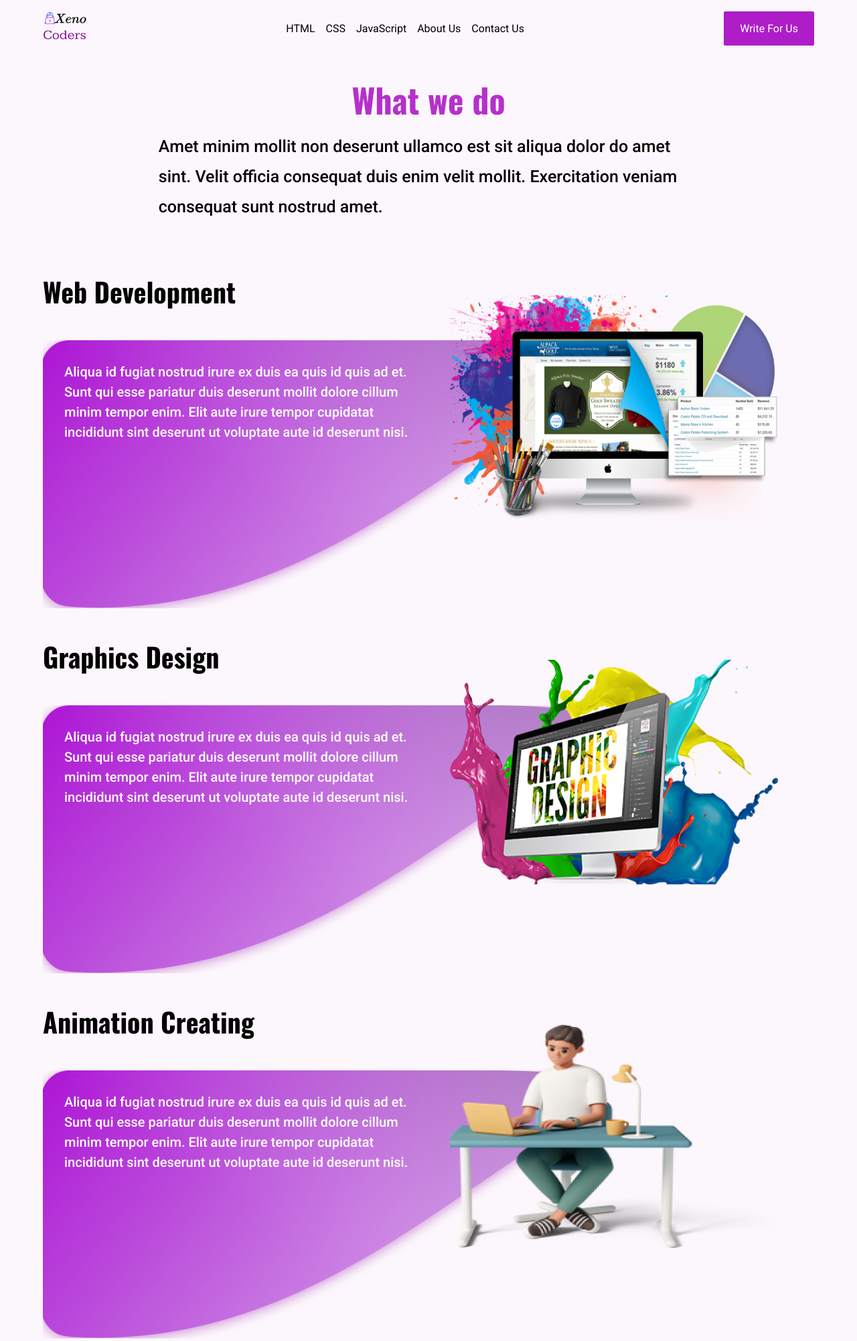
After one commit to fhayvy/XenoCodersBlog, a Django app: page /blog/write-for-us/ in a window 1280 px wide. The commit adds this page. Shown: the top 2002 px of the page at 67% size. Run offline with Django 4.2, Linux system fonts and the light colour scheme; some libraries are stand-ins or nearby versions.

Commit message:
Write For Us Done

```diff
--- a/xenocoders/authentication/templates/_partials/base.html
+++ b/xenocoders/authentication/templates/_partials/base.html
@@ -28,7 +28,7 @@
                     <div class="avi"><img src="{% static 'media/user-img.png' %}" alt=""></div>
                 </div>
                 <div class="logout">
-                    <a href="">Write For Us</a>
+                    <a href="{% url 'write-for-us' %}">Write For Us</a>
                 </div>
             </div>
         </header>
--- /dev/null
+++ b/xenocoders/blog/templates/blog/write-for-us.html
@@ -0,0 +1,78 @@
+{% extends '_partials/base.html' %}
+{% load static %}
+
+{% block content %}
+<main class="write-for-us">
+    <div class="write-top-main">
+        <h1> What we do</h1>
+        <p>Amet minim mollit non deserunt ullamco est sit aliqua dolor do amet sint. Velit officia consequat
+            duis enim velit mollit. Exercitation veniam consequat sunt nostrud amet.</p>
+    </div>
+    <div class="write-middle-main">
+
+        <div class="write-card">
+            <h1>Web Development</h1>
+            <div class="write-card-image">
+                <div class="write-card-p">
+                    <p>Aliqua id fugiat nostrud irure ex duis ea quis id quis ad et. Sunt qui esse pariatur duis
+                        deserunt mollit dolore cillum minim tempor enim. Elit aute irure tempor cupidatat incididunt
+                        sint deserunt ut voluptate aute id deserunt nisi.</p>
+                </div>
+                <div class="write-card-image-child">
+                    <img src="{% static 'media/web-design.png' %}" alt="icon">
+                </div>
+            </div>
+        </div>
+
+        <div class="write-card">
+            <h1>Graphics Design</h1>
+            <div class="write-card-image">
+                <div class="write-card-p">
+                    <p>Aliqua id fugiat nostrud irure ex duis ea quis id quis ad et. Sunt qui esse pariatur duis
+                        deserunt mollit dolore cillum minim tempor enim. Elit aute irure tempor cupidatat incididunt
+                        sint deserunt ut voluptate aute id deserunt nisi.</p>
+                </div>
+                <div class="write-card-image-child">
+                    <img src="{% static 'media/graphic-design.png' %}" alt="icon">
+                </div>
+            </div>
+        </div>
+
+        <div class="write-card">
+            <h1>Animation Creating</h1>
+            <div class="write-card-image">
+                <div class="write-card-p">
+                    <p>Aliqua id fugiat nostrud irure ex duis ea quis id quis ad et. Sunt qui esse pariatur duis
+                        deserunt mollit dolore cillum minim tempor enim. Elit aute irure tempor cupidatat incididunt
+                        sint deserunt ut voluptate aute id deserunt nisi.</p>
+                </div>
+                <div class="write-card-image-child">
+                    <img src="{% static 'media/guy-with-laptop.png' %}" alt="icon">
+                </div>
+            </div>
+        </div>
+
+        <div class="btn-write"><a class="write-btn1">See More</a></div>
+
+        <div class="write-randompic">
+            <img src="{% static 'media/random-pic.png' %}" alt="">
+        </div>
+
+        <div class="write-last-card">
+            <div class="write-last-card-img">
+                <img src="{% static 'media/girl-with-laptop.png' %}" alt="icon">
+            </div>
+            <div class="write-card-image2">
+                <h1>How to write for us</h1>
+                <p>Aliqua id fugiat nostrud irure ex duis ea quis id quis ad et. Sunt qui esse pariatur duis deserunt
+                    mollit dolore cillum minim tempor enim. Elit aute irure tempor cupidatat incididunt sint deserunt ut
+                    voluptate aute id deserunt nisi.</p>
+            </div>
+        </div>
+
+        <div class="btn-write"><a class="write-btn2">Sign Up</a></div>
+
+        <img src="images/Rectangle 21 (1).png" alt="">
+
+    </main>
+{% endblock %}
--- a/xenocoders/blog/urls.py
+++ b/xenocoders/blog/urls.py
@@ -1,5 +1,5 @@
 from django.urls import path
-from .views import contact, about_us, AllPostsView, CreatePostView, PostDetailView, PostUpdateView, PostDeleteView, AddCategoryView, CategoryView
+from .views import contact, about_us, write_for_us, AllPostsView, CreatePostView, PostDetailView, PostUpdateView, PostDeleteView, AddCategoryView, CategoryView
 from .forms import ContactForm
 from . import views
 
@@ -14,4 +14,5 @@ urlpatterns = [
     path('add_category/', AddCategoryView.as_view(), name="add_category"),
     path('category/<str:cates>/', CategoryView, name="category"),
     path('about_us/', about_us, name="about_us"),
+    path('write-for-us/', write_for_us, name="write-for-us"),
 ]
--- a/xenocoders/blog/views.py
+++ b/xenocoders/blog/views.py
@@ -105,3 +105,6 @@ def contact(request):
 
 def about_us(request):
     return render(request, 'blog/about_us.html')
+
+def write_for_us(request):
+    return render(request, 'blog/write-for-us.html')
--- a/xenocoders/static/css/base.css
+++ b/xenocoders/static/css/base.css
@@ -38,193 +38,19 @@ body {
   color: #000000;
 }
 
-.main-header .logout {
+.main-header .login {
   display: none;
 }
 
-
-/*......................................................... Footer ......................................*/
-
-/* footer{
-  display: flex;
-  width: 100%;
-  flex-direction: column;
-  align-items: center;
+.main-header .logout {
+  background-color: var(--color-primary-text);
+  border-radius: 2px;
+  padding: 1rem 1.5rem;
 }
 
-.footer-1{
-      display: flex;
-      width: 100%;
-      flex-direction: column;
-      align-items: center;
-} */
-
-/* TOP SECTION OF FOOTER */
-/* .footer-top{
-  display: flex;
-  justify-content: space-between;
-  padding: 1rem 2rem;
-  border: 1px hidden black;
-  width: 100%;
-  border-radius: 0px;
-  background:linear-gradient(to right,#b00fcd,#CD8CD8);
-}
-
-.foot-top-left-text{
-  width: 53%;
-  align-items: center;
-}
-
-.foot-top-left-text p:first-of-type{
-  font-family: 'Oswald Regular', sans-serif;
-  font-size: 30px;
-  font-weight: 600;
-  line-height: 40px;
-  letter-spacing: 0em;
-  text-align: left;
-  color:#FFFFFF;
-}
-.foot-top-left-text p{
-  font-family: Roboto;
-  font-size: 20px;
-  font-weight: 400;
-  line-height: 23px;
-  letter-spacing: 0em;
-  text-align: left;
+.main-header .logout a {
   color: #FFFFFF;
 }
-.foot-top-right{
-  display: flex;
-  width: 42%;
-  align-items: center;
-  margin-left: 2rem;
-}
-.mail-section{
-  display: flex;
-  height: 79%;
-  border-radius: 6px;
-  padding: 1rem;
-  background-color:#D69ADF;
-  align-items: center;
-  cursor: pointer;
-}
-.mail-icon img{
-  height: 40px;
-  width: 40px;
-  padding: 0;
-  margin: 0;
-}
-input[type=email]{
-  padding: 1rem;
-  color: #FFFFFF;
-}
-::placeholder{
-  color: #FFFFFF;
-  opacity: 1;
-}
-input{
-  background-color: transparent;
-  border: hidden;
-  text-align: center;
-}
-.subscribe-btn{
-  height: 75%;
-  width: 122px;
-  border-radius: 7px;
-  padding: 16px 16px 18px 16px;
-  background-color: #ffffff;
-  text-align: center;
-  display: flex;
-  transition: background-color 1s, ease-out 1s;
-}
-.subscribe-btn button{
-  border: hidden;
-  color:#AE1DC7;
-  background-color: transparent;
-  font-family: Roboto;
-  font-size: 20px;
-  font-weight: 600;
-  line-height: 23px;
-  letter-spacing: 0em;
-  text-align: left;
-  outline: none;
-}
-.subscribe-btn button:hover{
-  color: #FFFFFF;
-}
-.subscribe-btn:hover{
-  background-color: transparent;
-}
-form{
-  display: flex;
-  width: 100%;
-} */
-
-/* BOTTOM SECTION OF FOOTER */
-/* .footer-bottom{
-  display: flex;
-  width: 100%;
-  align-items: center;
-  padding: 1rem 2rem;
-  border: 1px hidden black;
-  height: 125px;
-  justify-content: space-between;
-}
-
-.foot-btm-left{
-  display: flex;
-  align-items: center;
-  gap: 2rem;
-  width:45%;
-  padding:0 ;
-}
-
-.foot-btm-left a{
-  text-decoration: none;
-  color: #000000;
-  white-space: nowrap;
-}
-
-.foot-btm-middle{
-  width: 33%;
-  display: flex;
-  height: 99%;
-
-}
-
-.foot-btm-right{
-  width:20% ;
-  display: flex;
-}
-
-.foot-btm-right p{
-  white-space: nowrap;
-}
-
-.footer-2{
-  display: none;
-} */
-
-/* GET WHEN SCREEN SIZE IS 768PX */
-/* @media screen and (max-width:768px) {
-  .footer-2{
-      display: flex;
-      align-content: center;
-      justify-content: space-between;
-      gap: 2rem;
-      width: 100%;
-      margin: 1rem auto;
-  }
-
-  .footer-2 img:hover{
-      opacity: 0.2;
-
-  }
-
-  .footer-1{
-      display: none;
-  }
-} */
 
 
 /* ............................................Home Page .............................................. */
@@ -343,7 +169,7 @@ font-family: 'Roboto', sans-serif;
 .landing-readmore-btn {
   display: inline-block;
   border: none;
-  background: #CD8CD8;
+  background: var(--color-primary-text);
   padding: .6em 1em .6em 2em;
   border-radius: .25rem;
   background-image: url(../media/readmore_arrow.png);
@@ -998,7 +824,7 @@ color: #fff;
   width: 100%;
 }
 
-/* ...............................Contact Us Page ..................................... */
+/* ........................................Contact Us Page ........................................ */
 
 .contact-us-container {
   display: flex;
@@ -1085,7 +911,7 @@ color: #fff;
 
 
 
-/* ........................................About Us................................................... */
+/* ...................................................................About Us..................................................... */
 .about-us {
   margin-top: 4rem;
 }
@@ -1272,3 +1098,154 @@ color: #fff;
   font-weight: 400;
   cursor: pointer;
 }
+
+
+/* ..........................................Write For Us.................................................. */
+.write-for-us {
+  width: 90%;
+  margin: 0 auto;
+}
+
+.write-top-main {
+  display: flex;
+  align-items: center;
+  flex-direction: column;
+  gap: 1rem;
+  width: 70%;
+  margin: 2rem auto;
+}
+
+.write-top-main h1 {
+  color:#B530CB;
+  font-size: 50px;
+  font-weight: 900;
+  line-height: 63px;
+  text-align: left;
+}
+
+.write-top-main p {
+  font-size: 25px;
+  font-weight: 500;
+  line-height: 45px;
+  text-align: left;
+}
+
+.write-card-image{
+  display: flex;
+  gap: 2rem;
+}
+
+.write-card-image {
+  background-image:url("../media/write-box-img.png");
+  background-size: 70%;
+  background-repeat: no-repeat;
+  padding: 2rem;
+  height: 400px;
+}
+
+.write-card-image .write-card-p {
+  font-size: 20px;
+  font-weight: 500;
+  line-height: 30px;
+  text-align: left;
+  border-radius: 5rem;
+  flex-basis: 50%;
+}
+
+.write-card-image .write-card-p p {
+  color: #ffffff;
+}
+
+.write-card-image-child {
+  flex-basis: 45%;
+  display: flex;
+  margin-top: -100px;
+  height: 100%;
+}
+
+.write-card-image img {
+  width: 100%;
+}
+
+.write-card h1 {
+  font-size: 40px;
+  font-weight: 900;
+  line-height: 49px;
+  text-align: left;
+  margin-bottom: 3rem;
+  margin-top: 3rem;
+}
+
+.write-card {
+  display: flex;
+  flex-direction: column;
+}
+
+.write-randompic {
+  position: absolute;
+  left: 53%;
+  bottom: -295%;
+}
+
+.write-last-card{
+  margin: 1rem auto;
+  display: flex;
+  gap: 2rem;
+}
+
+.write-last-card-img {
+  flex-basis: 40%;
+}
+
+.write-card-image2 {
+  flex-basis: 50%;
+  gap: 1.6rem;
+  text-align: left;
+}
+
+.write-card-image2 h1 {
+  font-size: 50px;
+  font-weight: 700;
+  line-height: 61px;
+}
+
+.write-card-image2 p{
+  font-size: 30px;
+  font-weight: 500;
+  line-height: 48.7px;
+  color:#840C98;
+}
+
+.write-btn1,
+.write-btn2 {
+  display: inline-block;
+  position: relative;
+  padding: 0.7rem 2rem;
+  white-space: nowrap;
+  border-radius: 2rem;
+  cursor: pointer;
+}
+
+.write-btn1 {
+  color: #ffffff;
+  font-size: 18px;
+  font-weight: 900;
+  line-height: 30px;
+  background-color:#C333DB;
+  margin: 4rem auto;
+}
+
+.write-btn2 {
+  color: #443F45;
+  font-size: 18px;
+  font-weight: 900;
+  line-height: 30px;
+  text-align: center;
+  border: 2px solid #C333DB;
+}
+
+.btn-write {
+  display: flex;
+  align-items: center;
+  justify-content: center;
+}
```
Also changed, not shown: xenocoders/static/media/Rectangle 19.png (deleted), xenocoders/static/media/girl-with-laptop.png (renamed from xenocoders/static/media/casual-life-3d-girl-with-laptop-making-notes 1.png), xenocoders/static/media/graphic-design.png (renamed from xenocoders/static/media/Graphic-Design-PNG-Clipart 1.png), xenocoders/static/media/guy-with-laptop.png (renamed from xenocoders/static/media/casual-life-3d-young-man-working-at-desk 1.png), xenocoders/static/media/random-pic.png (renamed from xenocoders/static/media/Graphic-Design-PNG-HD 1.png), xenocoders/static/media/web-design.png (renamed from xenocoders/static/media/Web-Design-PNG-Image 1.png), xenocoders/static/media/write-box-img.png (added).
